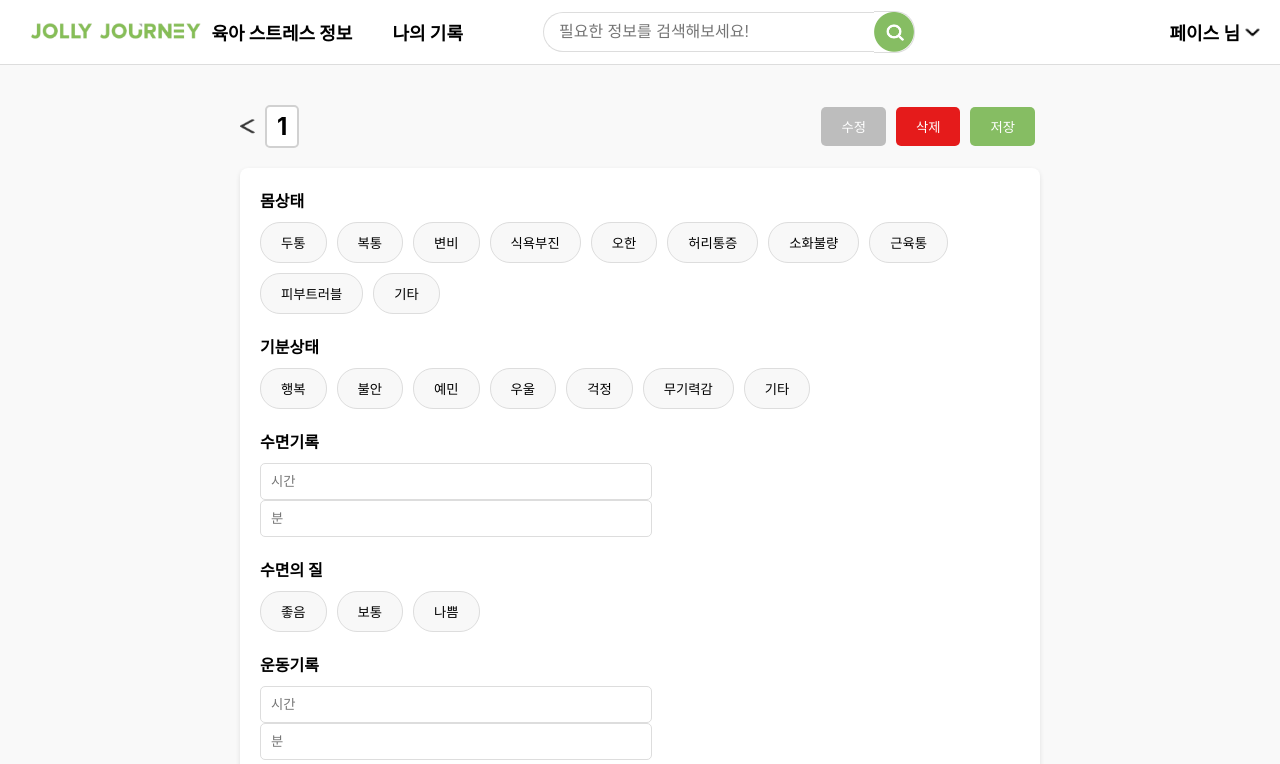
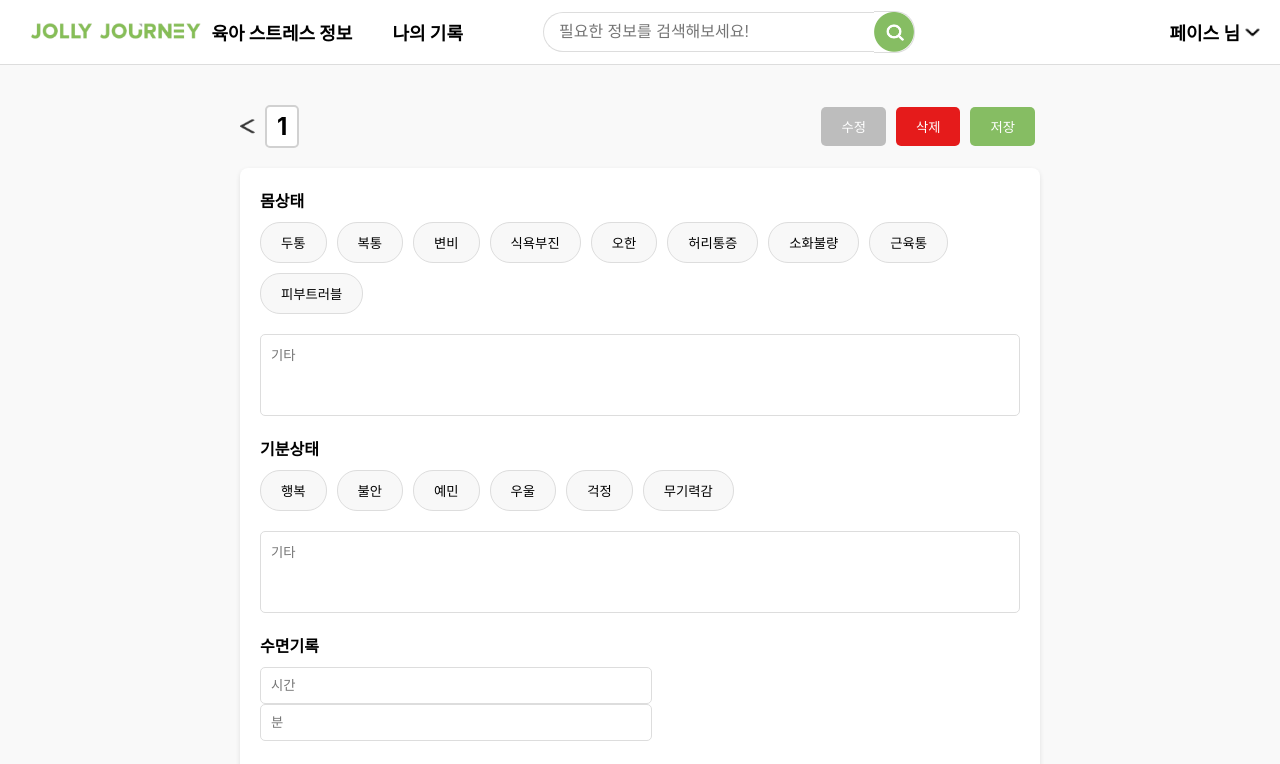
Before and after one commit to Likelion-YeungNam-Univ/12th-JollyJourney-FE, a React (Create React App) app: page /record/1 in a window 1280 px wide. Shown: the top 764 px of the page. Built offline with nearby package versions, Linux system fonts and the light colour scheme.

Commit message:
Change the Method of other input

```diff
--- a/src/components/record/RecordDetail.css
+++ b/src/components/record/RecordDetail.css
@@ -122,3 +122,7 @@
   color: white;
   margin: 5px;
 }
+
+.other-input {
+  margin-top: 10px;
+}
--- a/src/components/record/RecordDetail.js
+++ b/src/components/record/RecordDetail.js
@@ -19,7 +19,9 @@ const RecordDetail = () => {
     meditationMinutes: '',
     reflection: '',
     solution: '',
-    achievement: ''
+    achievement: '',
+    otherBodyCondition: '',
+    otherMood: ''
   });
 
   useEffect(() => {
@@ -72,10 +74,10 @@ const RecordDetail = () => {
 
   return (
     <div className="record-detail-container">
-    <span className="record-header">
-    <img src={backButton} alt="뒤로가기" className="back-button" onClick={handleBack} />
-    <h2 className="record-date">{date}</h2>
-    <span className="form-buttons">
+      <span className="record-header">
+        <img src={backButton} alt="뒤로가기" className="back-button" onClick={handleBack} />
+        <h2 className="record-date">{date}</h2>
+        <span className="form-buttons">
           <button className="edit-button" onClick={handleEdit}>수정</button>
           <button className="delete-button" onClick={handleDelete}>삭제</button>
           <button className="save-button" onClick={handleSave}>저장</button>
@@ -85,7 +87,7 @@ const RecordDetail = () => {
         <div className="form-group">
           <label>몸상태</label>
           <div className="button-group">
-            {['두통', '복통', '변비', '식욕부진', '오한', '허리통증', '소화불량', '근육통', '피부트러블', '기타'].map(condition => (
+            {['두통', '복통', '변비', '식욕부진', '오한', '허리통증', '소화불량', '근육통', '피부트러블'].map(condition => (
               <button
                 key={condition}
                 className={`condition-button ${record.bodyCondition.includes(condition) ? 'selected' : ''}`}
@@ -94,13 +96,20 @@ const RecordDetail = () => {
                 {condition}
               </button>
             ))}
+            <textarea
+              className="other-input"
+              name="otherBodyCondition"
+              placeholder="기타"
+              value={record.otherBodyCondition}
+              onChange={handleChange}
+            />
           </div>
         </div>
 
         <div className="form-group">
           <label>기분상태</label>
           <div className="button-group">
-            {['행복', '불안', '예민', '우울', '걱정', '무기력감', '기타'].map(mood => (
+            {['행복', '불안', '예민', '우울', '걱정', '무기력감'].map(mood => (
               <button
                 key={mood}
                 className={`condition-button ${record.mood.includes(mood) ? 'selected' : ''}`}
@@ -109,6 +118,13 @@ const RecordDetail = () => {
                 {mood}
               </button>
             ))}
+            <textarea
+              className="other-input"
+              name="otherMood"
+              placeholder="기타"
+              value={record.otherMood}
+              onChange={handleChange}
+            />
           </div>
         </div>
 
@@ -155,9 +171,7 @@ const RecordDetail = () => {
           <label>나의 성취</label>
           <textarea name="achievement" value={record.achievement} onChange={handleChange}></textarea>
         </div>
-
-
-        </div>
+      </div>
     </div>
   );
 };
```
